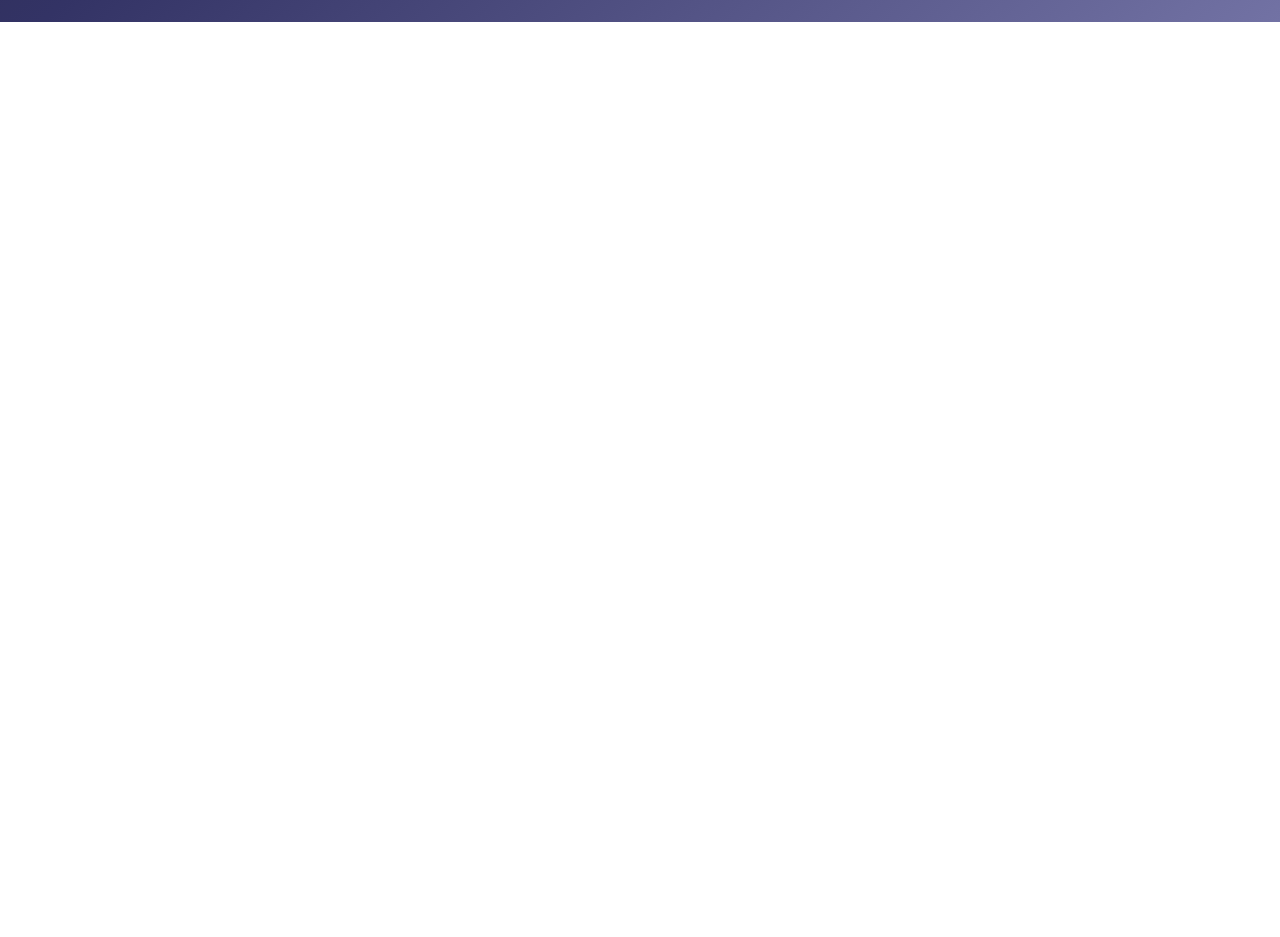
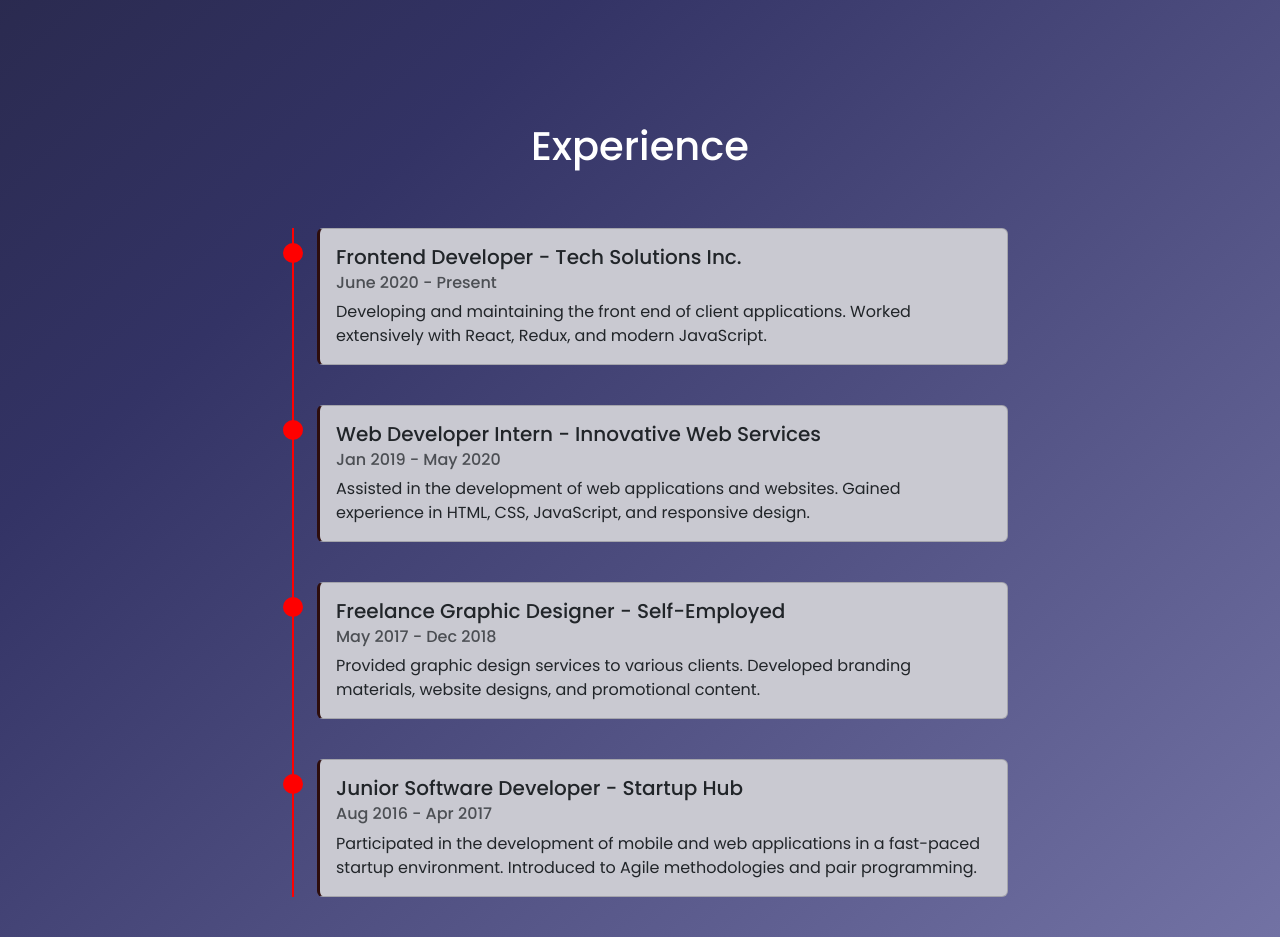
Before and after one commit to BannaSujan/portfolio, a React (Create React App) app: page / in a window 1280 px wide. Shown: the part 1100-2037 px from the top of the page. Before the commit the page ends 1122 px from the top, so only its background shows below. Built offline with nearby package versions, Linux system fonts and the light colour scheme.

Commit message:
Added Exprience Component

```diff
--- a/src/App.css
+++ b/src/App.css
@@ -63,6 +63,10 @@ nav.navbar .navbar-nav a.nav-link.navbar-link:active {
   padding-top: 30px;
 }
 
+.title {
+  font-size: 55px;
+}
+
 .description {
   font-size: 16px;
   text-align: justify;
@@ -110,3 +114,49 @@ nav.navbar .navbar-nav a.nav-link.navbar-link:active {
     margin: 0 auto;
     position: relative;
   }
+
+  /*experience*/
+
+  .timeline {
+    position: relative;
+    padding-left: 0px;
+    list-style: none;
+}
+
+.timeline:before {
+    content: '';
+    position: absolute;
+    left: 20px; /* Center line position */
+    top: 0;
+    bottom: 0;
+    width: 2px;
+    background: red;
+}
+
+.timeline-dot {
+    position: absolute;
+    left: 11px; /* Aligns dot with the timeline */
+    background: red;
+    border-radius: 50%;
+    width: 20px;
+    height: 20px;
+    margin-top: 15px; /* Adjust to align the dot vertically with the content */
+}
+
+.timeline-item {
+    position: relative;
+    margin-bottom: 40px;
+}
+
+.timeline-content {
+    margin-left: 45px; /* Space between line and card */
+}
+
+.timeline-content .card {
+    border-left: 3px solid rgb(45, 13, 13);
+    background: rgb(201, 201, 209);
+}
+
+.experience {
+  padding-top: 100px;
+}
--- a/src/App.js
+++ b/src/App.js
@@ -4,6 +4,7 @@ import { darkTheme } from './utils/Themes';
 import Navigationbar from './components/Navigationbar';
 import Banner from './components/Banner';
 import Skills from './components/Skills';
+import Experience from './components/Experience';
 
 const Body = styled.div`
   background: linear-gradient(138deg, rgba(25,25,36,1) 0%, rgba(51,51,101,1) 50%, rgba(114,114,164,1) 100%);
@@ -23,6 +24,7 @@ function App() {
         <Body>
           <Banner/>
           <Skills/>
+          <Experience/>
         </Body>
     </ThemeProvider>
   );
--- a/src/components/Banner.js
+++ b/src/components/Banner.js
@@ -1,47 +1,47 @@
 import React from 'react'
 import { Col, Container, Row, Image } from 'react-bootstrap'
 import sujan from '../07_Sujan.jpg'
-// import { useState } from 'react'
-// import { useEffect } from 'react'
+import { useState } from 'react'
+import { useEffect } from 'react'
 
 
 export default function Banner () {
-    // const [loopNum, setLoopNum] = useState(0)
-    // const [isDeleting, setIsDeleting] = useState(false)
-    // const jobRoles = [ "Software Engineer", "Full Stack Developer", "Programmer", "Java Developer"]
-    // const [jobTitle, setJobTitle] = useState("")
-    // const [delta, setDelta] = useState(300 - Math.random() * 100)
-    // const period = 2000
+    const [loopNum, setLoopNum] = useState(0)
+    const [isDeleting, setIsDeleting] = useState(false)
+    const jobRoles = [ "Software Engineer", "Full Stack Developer", "Programmer", "Java Developer"]
+    const [jobTitle, setJobTitle] = useState("")
+    const [delta, setDelta] = useState(300 - Math.random() * 100)
+    const period = 2000
 
-    // useEffect(()=> {
-    //     let ticker = setInterval(() => {
-    //         tick()
-    //     }, delta)
+    useEffect(()=> {
+        let ticker = setInterval(() => {
+            tick()
+        }, delta)
 
-    //     return ()=>{clearInterval(ticker)}
-    // },jobTitle)
+        return ()=>{clearInterval(ticker)}
+    },)
 
-    // const tick = () => {
-    //     let i = loopNum % jobRoles.length;
-    //     let fullText = jobRoles[i];
-    //     let updatedText = isDeleting ? fullText.substring(0, jobTitle.length - 1) : fullText.substring(0, jobTitle.length + 1)
+    const tick = () => {
+        let i = loopNum % jobRoles.length;
+        let fullText = jobRoles[i];
+        let updatedText = isDeleting ? fullText.substring(0, jobTitle.length - 1) : fullText.substring(0, jobTitle.length + 1)
 
-    //     setJobTitle(updatedText)
+        setJobTitle(updatedText)
 
-    //     if (isDeleting) {
-    //         setDelta(prevDelta => prevDelta /2)
-    //     }
+        if (isDeleting) {
+            setDelta(prevDelta => prevDelta /2)
+        }
 
-    //     if (!isDeleting && updatedText === fullText) {
-    //         setIsDeleting(true)
-    //         setDelta(period)
-    //     }
-    //     else if(!isDeleting && updatedText === "") {
-    //         setIsDeleting(false)
-    //         setLoopNum(loopNum +1)
-    //         setDelta(500)
-    //     }
-    // }
+        if (!isDeleting && updatedText === fullText) {
+            setIsDeleting(true)
+            setDelta(period)
+        }
+        else if(!isDeleting && updatedText === "") {
+            setIsDeleting(false)
+            setLoopNum(loopNum +1)
+            setDelta(500)
+        }
+    }
 
 
 
--- /dev/null
+++ b/src/components/Experience.js
@@ -0,0 +1,36 @@
+import { Container,Row,Col,Card } from 'react-bootstrap'
+import React from 'react'
+import {experiences} from '../data/experienceConstants'
+
+export default function Experience() {
+
+  return (
+    <section className='experience' id='experience'>
+        <Container>
+            <h1 style={{textAlign:'center'}}>Experience</h1>
+            <Row className="justify-content-center" style={{paddingTop: '50px'}}>
+                <Col md={8}>
+                    <div className="timeline">
+                        {experiences.map((exp, index) => (
+                            <div key={exp.id} className="timeline-item">
+                                <div className="timeline-dot"></div>
+                                <div className="timeline-content">
+                                    <Card>
+                                        <Card.Body>
+                                            <Card.Title>{exp.title} - {exp.company}</Card.Title>
+                                            <Card.Subtitle className="mb-2 text-muted">{exp.startDate} - {exp.endDate}</Card.Subtitle>
+                                            <Card.Text style={{fontSize:'16px'}}>
+                                                {exp.description}
+                                            </Card.Text>
+                                        </Card.Body>
+                                    </Card>
+                                </div>
+                            </div>
+                        ))}
+                    </div>
+                </Col>
+            </Row>
+        </Container>
+    </section>
+  )
+}
--- /dev/null
+++ b/src/data/experienceConstants.js
@@ -0,0 +1,36 @@
+export const experiences = [
+    {
+        id: 1,
+        title: "Frontend Developer",
+        company: "Tech Solutions Inc.",
+        startDate: "June 2020",
+        endDate: "Present",
+        description: "Developing and maintaining the front end of client applications. Worked extensively with React, Redux, and modern JavaScript."
+    },
+    {
+        id: 2,
+        title: "Web Developer Intern",
+        company: "Innovative Web Services",
+        startDate: "Jan 2019",
+        endDate: "May 2020",
+        description: "Assisted in the development of web applications and websites. Gained experience in HTML, CSS, JavaScript, and responsive design."
+    },
+    {
+        id: 3,
+        title: "Freelance Graphic Designer",
+        company: "Self-Employed",
+        startDate: "May 2017",
+        endDate: "Dec 2018",
+        description: "Provided graphic design services to various clients. Developed branding materials, website designs, and promotional content."
+    },
+    {
+        id: 4,
+        title: "Junior Software Developer",
+        company: "Startup Hub",
+        startDate: "Aug 2016",
+        endDate: "Apr 2017",
+        description: "Participated in the development of mobile and web applications in a fast-paced startup environment. Introduced to Agile methodologies and pair programming."
+    }
+];
+
+export default experiences;
```
